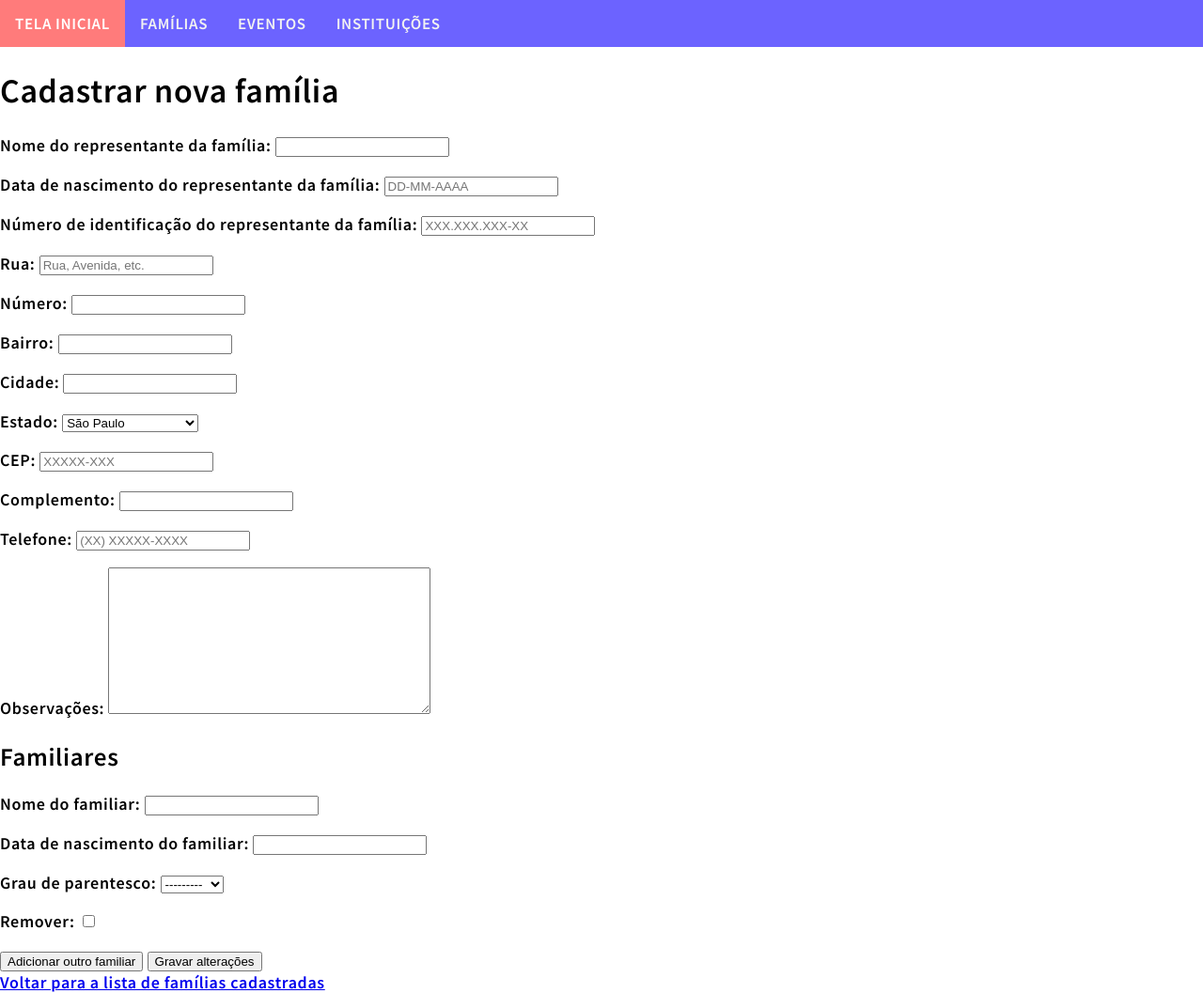
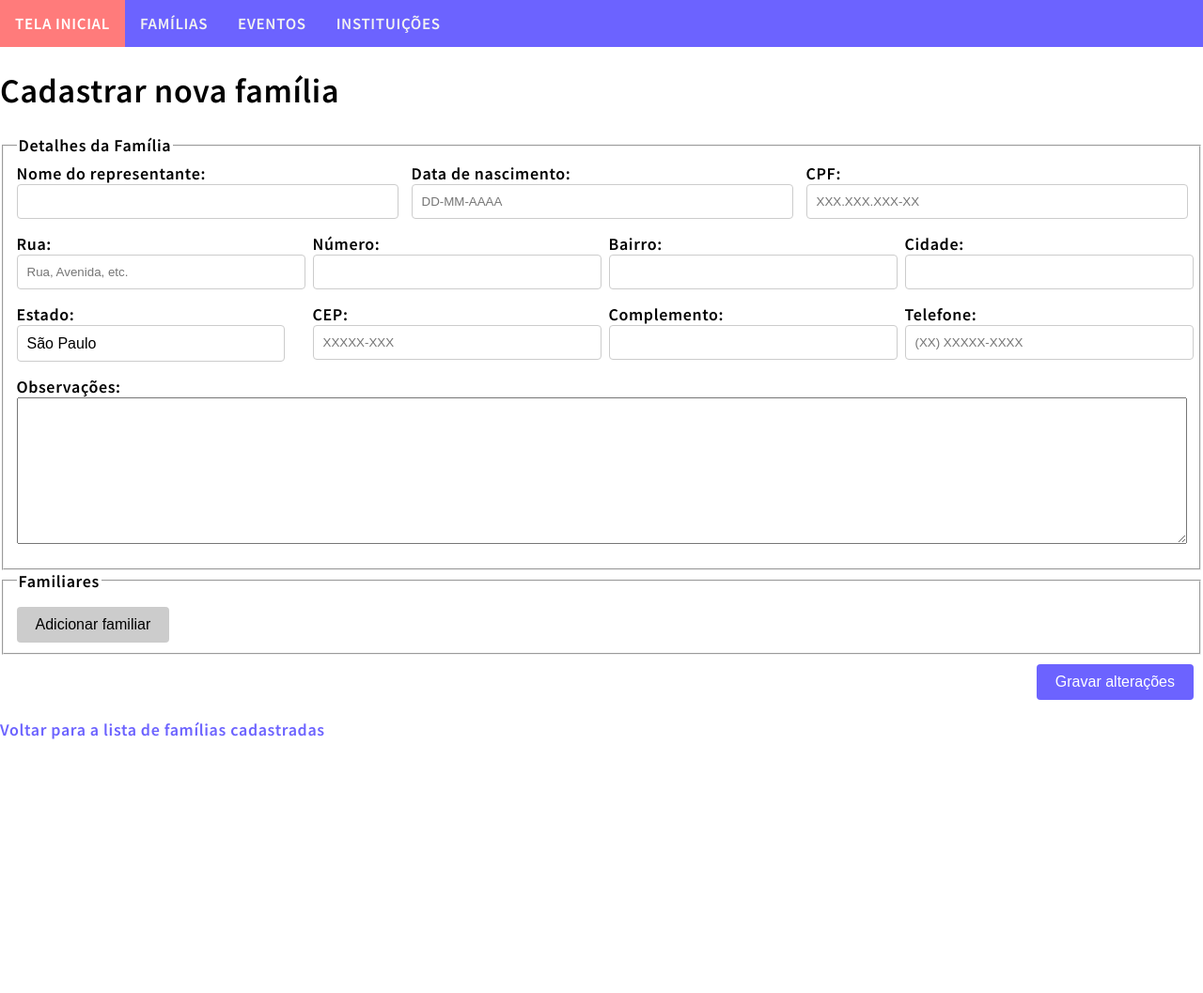
Before and after one commit to DirceuMartinsVaz/SolidariData, a Django app: page /sdata/family/create/ in a window 1280 px wide. Shown: the whole page at 94% size. After the commit the page ends 787 px from the top, so only its background shows below. Run offline with Django 5.2, Linux system fonts and the light colour scheme.

Commit message:
Some visual changes in family add and edit

```diff
--- a/SolidariData/sdata/forms.py
+++ b/SolidariData/sdata/forms.py
@@ -48,7 +48,6 @@ class RelativeForm(forms.ModelForm):
         model = Relative
         fields = ['relative_name', 'relative_birthdate', 'relative_relationship']
         widgets = {
-            #'relative_birthdate': forms.DateInput(attrs={'type': 'date'}),
             'relative_relationship': forms.Select(attrs={'class': 'form-select'}),
         }
         labels = {'relative_name': 'Nome do familiar', 'relative_birthdate': 'Data de nascimento do familiar', 'relative_relationship': 'Grau de parentesco'}
@@ -60,4 +59,5 @@ RelativeFormSet = inlineformset_factory(
     form=RelativeForm,
     extra=1,  # Number of empty forms displayed
     can_delete=True,  # Allow users to delete relatives
+    fields=['relative_name', 'relative_birthdate', 'relative_relationship'],  # Explicitly include only valid fields
 )
--- a/SolidariData/sdata/models.py
+++ b/SolidariData/sdata/models.py
@@ -40,6 +40,7 @@ class Relative(models.Model):
         ('esposa', 'Esposa'),
         ('outro', 'Outro')
     ]
+    relative_id = models.AutoField(primary_key=True, editable=False)
     relative_name = models.CharField(max_length=100)
     relative_birthdate = models.DateField(null=True, blank=True)
     relative_relationship = models.CharField(max_length=50, blank=True, choices=GRAU_DE_PARENTESCO)
--- a/SolidariData/sdata/static/sdata/styles.css
+++ b/SolidariData/sdata/static/sdata/styles.css
@@ -33,3 +33,93 @@ body {
   background-color: #ff7b7b;
   color: white;
 }
+
+/* ######## */
+
+/* Form Layout */
+.form-row {
+  display: flex;
+  gap: 15px;
+  margin-bottom: 15px;
+}
+
+.form-group {
+  flex: 1;
+  display: flex;
+  flex-direction: column;
+}
+
+input {
+  width: 95%;
+  padding: 10px;
+  border: 1px solid #ccc;
+  border-radius: 4px;
+}
+
+/* Buttons */
+button {
+  display: inline-block;
+  padding: 10px 20px;
+  margin-top: 10px;
+  border: none;
+  border-radius: 4px;
+  font-size: 16px;
+  cursor: pointer;
+}
+
+button.btn-primary {
+  background-color: #6c63ff;
+  color: #fff;
+}
+
+button.btn-secondary {
+  background-color: #ccc;
+  color: #000;
+}
+
+button:hover {
+  opacity: 0.9;
+}
+
+/* Back Link */
+.back-link {
+  display: block;
+  margin-top: 20px;
+  color: #6c63ff;
+  text-decoration: none;
+}
+
+.back-link:hover {
+  text-decoration: underline;
+}
+
+/* Style Select Dropdowns */
+select {
+  border: 1px solid #ccc;
+  padding: 10px;
+  border-radius: 4px;
+  font-size: 16px;
+  width: 95%;
+  box-sizing: border-box;
+  background-color: #fff; /* Match input background */
+  appearance: none; /* Removes the default dropdown arrow (optional) */
+}
+
+select:focus {
+  outline: none;
+  border-color: #6c63ff; /* Highlight border color on focus */
+}
+
+/* Align Submit Button */
+.form-actions {
+  text-align: right; /* Align content to the right */
+}
+
+button.btn-primary {
+  margin-right: 10px; /* Remove any left margin */
+}
+
+/* Hide the extra=1 fields*/
+.hidden-form {
+  display: none;
+}
--- a/SolidariData/sdata/templates/sdata/family_form.html
+++ b/SolidariData/sdata/templates/sdata/family_form.html
@@ -2,23 +2,109 @@
 {% block content %}
 
 <h1>{{ form.instance.pk|default:"Cadastrar nova família" }}</h1>
-<form method="post">
+<form method="post" class="form-container">
     {% csrf_token %}
-    {{ family_form.as_p }}
 
-    <h2>Familiares</h2>
+    <!-- Family Form -->
+    <fieldset>
+        <legend>Detalhes da Família</legend>
+        <div class="form-row">
+            <div class="form-group">
+                <label for="family_representative_name">Nome do representante:</label>
+                {{ family_form.family_representative_name }}
+            </div>
+            <div class="form-group">
+                <label for="family_representative_birthdate">Data de nascimento:</label>
+                {{ family_form.family_representative_birthdate }}
+            </div>
+            <div class="form-group">
+                <label for="family_representative_id">CPF:</label>
+                {{ family_form.family_representative_id }}
+            </div>
+        </div>
+        <div class="form-row">
+            <div class="form-group">
+                <label for="family_address_street">Rua:</label>
+                {{ family_form.family_address_street }}
+            </div>
+            <div class="form-group">
+                <label for="family_address_number">Número:</label>
+                {{ family_form.family_address_number }}
+            </div>
+            <div class="form-group">
+                <label for="family_address_neighborhood">Bairro:</label>
+                {{ family_form.family_address_neighborhood }}
+            </div>
+            <div class="form-group">
+                <label for="family_address_city">Cidade:</label>
+                {{ family_form.family_address_city }}
+            </div>
+        </div>
+        <div class="form-row">
+            <div class="form-group">
+                <label for="family_address_state">Estado:</label>
+                {{ family_form.family_address_state }}
+            </div>
+            <div class="form-group">
+                <label for="family_address_zipcode">CEP:</label>
+                {{ family_form.family_address_zipcode }}
+            </div>
+            <div class="form-group">
+                <label for="family_address_complement">Complemento:</label>
+                {{ family_form.family_address_complement }}
+            </div>
+            <div class="form-group">
+                <label for="family_phone">Telefone:</label>
+                {{ family_form.family_phone }}
+            </div>
+        </div>
+        <div class="form-row">
+            <div class="form-group">
+                <label for="family_note">Observações:</label>
+                {{ family_form.family_note }}
+            </div>
+        </div>
+    </fieldset>
+
+    <!-- Relatives Formset -->
+    <fieldset>
+        <legend>Familiares</legend>
         {{ relative_formset.management_form }}
         <div id="relatives-container">
             {% for form in relative_formset %}
-            <div class="relative-form">
-                {{ form.as_p }}
+            <div class="form-row relative-form {% if forloop.counter > relative_formset.initial_forms|length %}hidden-form{% endif %}">
+                        {{ form.relative_id }} <!-- Added due a bug -->
+                    <div class="form-group">
+                        <label for="relative_name">Nome do familiar:</label>
+                        {{ form.relative_name }}
+                    </div>
+                    <div class="form-group">
+                        <label for="relative_birthdate">Data de nascimento:</label>
+                        {{ form.relative_birthdate }}
+                    </div>
+                    <div class="form-group">
+                        <label for="relative_relationship">Grau de parentesco:</label>
+                        {{ form.relative_relationship }}
+                    </div>
+                    <div class="form-group">
+                        <label for="DELETE">Remover este familiar:</label>
+                        {{ form.DELETE }}
+                    </div>
                 </div>
             {% endfor %}
         </div>
-    <button type="button" id="add-relative">Adicionar outro familiar</button>
-    <button type="submit">Gravar alterações</button>
+
+        <button type="button" id="add-relative" class="btn-secondary">Adicionar familiar</button>
+    </fieldset>
+
+    <!-- Submit Button -->
+    <div class="form-actions">
+        <button type="submit" class="btn-primary">Gravar alterações</button>
+    </div>
 </form>
-<a href="{% url 'family_list' %}">Voltar para a lista de famílias cadastradas</a>
+
+<a href="{% url 'family_list' %}" class="back-link">Voltar para a lista de famílias cadastradas</a>
+
 
 <!-- JavaScript Section -->
 <script>
@@ -29,16 +115,34 @@
 
     addRelativeButton.addEventListener('click', function () {
         const totalForms = parseInt(totalFormsInput.value);
+        let hiddenForm = relativesContainer.querySelector('.hidden-form');
+
+        if (hiddenForm) {
+            // Reveal the hidden form
+            hiddenForm.classList.remove('hidden-form');
+        } else {
+            // Clone a form and add to the container
             const newForm = relativesContainer.querySelector('.relative-form').cloneNode(true);
 
-            newForm.innerHTML = newForm.innerHTML.replace(/-0-/g, `-${totalForms}-`);
-            newForm.innerHTML = newForm.innerHTML.replace(/_0_/g, `_${totalForms}_`);
+            // Update the form index in the new form
+            newForm.innerHTML = newForm.innerHTML.replace(/-\d+-/g, `-${totalForms}-`);
+            newForm.innerHTML = newForm.innerHTML.replace(/_\d+_/g, `_${totalForms}_`);
 
-            newForm.querySelectorAll('input').forEach(input => input.value = '');
+            // Clear the values in the new form inputs
+            newForm.querySelectorAll('input, select').forEach(input => {
+                input.value = '';
+                input.id = input.id.replace(/-\d+-/, `-${totalForms}-`);
+                input.name = input.name.replace(/-\d+-/, `-${totalForms}-`);
+            });
+
             relativesContainer.appendChild(newForm);
             totalFormsInput.value = totalForms + 1;
+        }
+
+        totalFormsInput.value = parseInt(totalFormsInput.value) + 1;
     });
 });
+
 </script>
 
 {% endblock %}
```
Also changed, not shown: SolidariData/sdata/views.py (+0 -10 lines), SolidariData/db.sqlite3, SolidariData/sdata/migrations/0004_remove_relative_id_relative_relative_id.py (added), 1 other file. Lines whose indentation alone changed are shown as unchanged.
